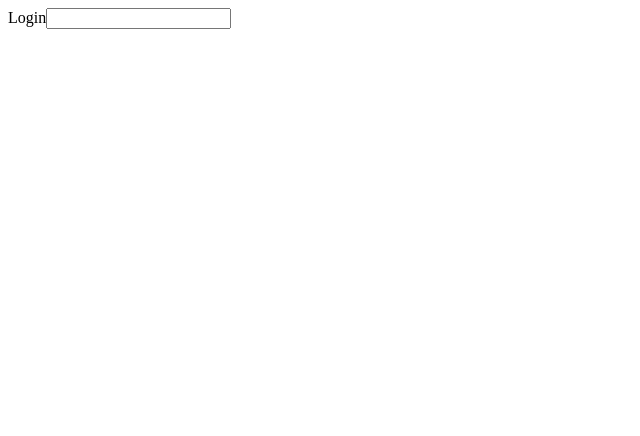
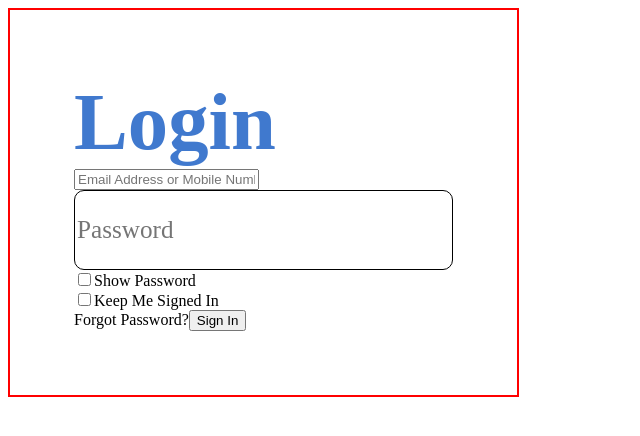
Before and after one commit to Re-Dye/Trek-Diaries, a Next.js app in the folder front-end/: page / in a window 1280 px wide. Shown: the top 436 px of the page, without its empty margins (0-640 px from the left). Built offline with nearby package versions, Linux system fonts and the light colour scheme.

Commit message:
added inputs for email and password and checkboxes

```diff
--- a/front-end/src/app/page.module.css
+++ b/front-end/src/app/page.module.css
@@ -0,0 +1,64 @@
+@media only screen and (min-width: 1024px){
+        /* .input_login_email {
+        box-sizing: border-box;
+
+        position: absolute;
+        width: 525px;
+        height: 80px;
+        left: 70%;
+        top: 245px;
+
+        border: 1px solid #000000;
+        border-radius: 10px;
+
+        font-family: 'Raleway';
+        font-style: normal;
+        font-weight: 400;
+        font-size: 25.1899px;
+        line-height: 30px;
+        align-content: center;
+    } */
+
+    .container {
+        padding: 4rem;
+        width: 30%;
+        height: 50%;
+        right: 0%;
+        border: 2px solid red
+    }
+
+    .header_login {
+        width: 217px;
+        height: 95px;
+        left: 1097px;
+        top: 70px;
+
+        font-family: 'Raleway';
+        font-style: normal;
+        font-weight: 700;
+        font-size: 80.6914px;
+        line-height: 95px;
+
+        color: #4079CE;
+    }
+
+    .input_login_password {
+        box-sizing: border-box;
+
+        width: 100%;
+        height: 80px;
+        left: 897px;
+        top: 363px;
+
+        font-family: 'Raleway';
+        font-style: normal;
+        font-weight: 400;
+        font-size: 25.1899px;
+        line-height: 30px;
+        align-content: center;
+
+        border: 1px solid #000000;
+        border-radius: 10px;
+    }
+
+}
--- a/front-end/src/app/page.tsx
+++ b/front-end/src/app/page.tsx
@@ -1,20 +1,87 @@
+'use client'
 //Home page
 import styles from './page.module.css'
+import { useState } from 'react';
+// import { createClient } from '@supabase/supabase-js'
+
+// const supabase = createClient('https://xyzcompany.supabase.co', 'public-anon-key')
 
 export default function Home() {
   return (
-    <main>
-      <Login/>
-    </main>
+    <div>
+      <div className={ styles.bg }></div>
+      <div className={ styles.container }>
+        <Login/>
+      </div>
+    </div>
   )
 }
 
 
 function Login() {
+  const [showPassword, setShowPassword] = useState(false);
+
   return (
-    <div>
-      <>Login</>
-      <input></input>
-    </div>
+    <>
+      <text className={styles.header_login}>Login</text>
+
+      <input
+        placeholder='Email Address or Mobile Number'
+        className={ styles.input_login_email }
+        type='email'
+      />
+
+      <input
+        placeholder='Password'
+        className={ styles.input_login_password }
+        type={ showPassword? 'text': 'password' }
+      />
+
+      <input
+      type='checkbox'
+      id='show_password'
+      onChange={ () => setShowPassword((showPassword) => !showPassword) }
+      />
+      <label htmlFor='show_password'>Show Password</label>
+      <br />
+
+      <input
+      type='checkbox'
+      id='keep_me_signed_in'
+      // onChange={}
+      />
+      <label htmlFor='keep_me_signed_in'>Keep Me Signed In</label>
+
+      <br />
+      <a target='_blank'>Forgot Password?</a>
+
+      <button>Sign In</button>
+      {/* <button onClick={ () => signInWithGoogle }>Sign In with Google</button> */}
+    </>
   )
 }
+
+// async function signInWithGoogle() {
+//   const { data, error } = await supabase.auth.signInWithOAuth({
+//     provider: 'google',
+//   })
+// }
+
+// async function signout() {
+//   const { error } = await supabase.auth.signOut()
+// }
+
+/** for Google OAuth 2.0
+ * Google OAuth2.0 doesn't return the provider_refresh_token by default.
+ * If you need the provider_refresh_token returned, you will need to add additional query parameters: */
+// async function signInWithGoogle() {
+//   const { data, error } = await supabase.auth.signInWithOAuth({
+//     provider: 'google',
+//     options: {
+//       queryParams: {
+//         access_type: 'offline',
+//         prompt: 'consent',
+//       },
+//     },
+//   })
+// }
```
